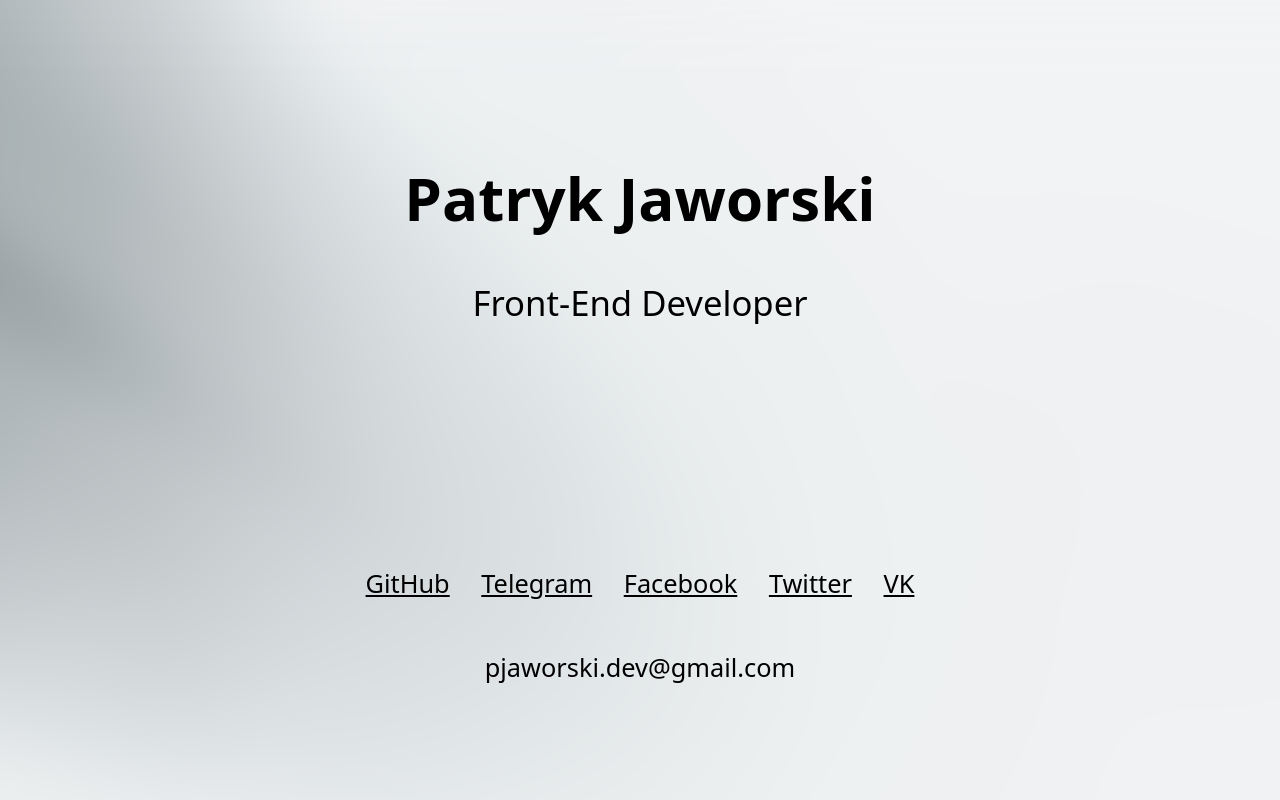
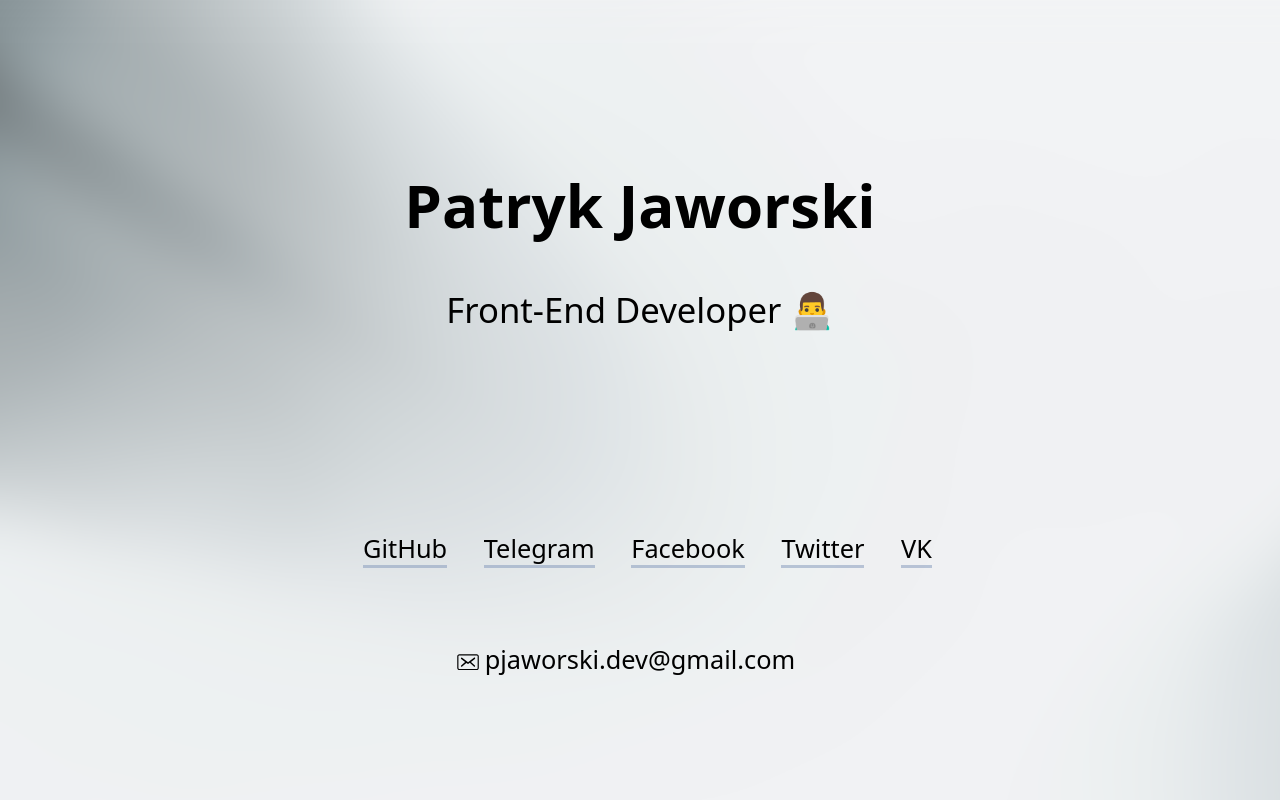
Before and after one commit to gerwld/my-site, a plain HTML site: page index.html in a window 1280 px wide. Drawn offline with Linux system fonts and the light colour scheme; a web font is replaced by a local one.

Commit message:
Redesign & bug fixes

```diff
--- a/index.html
+++ b/index.html
@@ -5,12 +5,13 @@
     <title>Patyk Jaworski - Front-End Developer</title>
     <meta name="description" content="Main page">
     <link rel="stylesheet" href="style.css">
+    <link rel="stylesheet" href="https://fonts.googleapis.com/css?family=Noto-Sans:200,400,500,600">
   </head>
   <body>
     <main class="main-info">
       <container class="main-block">
         <h1>Patryk Jaworski</h1>
-        <p>Front-End Developer</p>
+        <p>Front-End Developer 👨‍💻</p>
         <ul class="social-links">
           <li><a href="https://github.com/gerwld?tab=repositories" title="Link on GitHub" target="_blank">GitHub</a></li>
           <li><a href="https://t.me/p_jaworski" title="Link on Telegram" target="_blank">Telegram</a></li>
@@ -18,7 +19,7 @@
           <li><a href="https://twitter.com/p_jaworski63" title="Link on Twitter" target="_blank">Twitter</a></li>
           <li><a href="https://vk.com/p.jaworski" title="Link on VK" target="_blank">VK</a></li>
         </ul>
-    </container>
+      </container>
       </main>
     <span class="addit-contact-info"><a href="mailto:pjaworski.dev@gmail.com" title="Write on email">pjaworski.dev@gmail.com</a></span>
   </body>
--- a/style.css
+++ b/style.css
@@ -8,18 +8,18 @@
   display: flex;
   flex-direction: column;
   justify-content: center;
-  width: 960px;
   margin: 0 auto;
 
   background-color: #f1f2f4;
-  background-image: url("bg.png");
+  background-image: url("img/bg.png");
   background-repeat:no-repeat;
   background-position: center top;
+  background-size: cover;
   font-family: "Noto Sans", sans-serif;
   font-size: 19pt;
 }
 
-@font-face {
+/* @font-face {
     font-family: 'montserratextralight';
     src: url('fonts/montserrat-extralight-webfont.woff2') format('woff2'),
          url('fonts/montserrat-extralight-webfont.woff') format('woff');
@@ -34,25 +34,21 @@
     font-weight: normal;
     font-style: normal;
 
-}
+} */
 
 .main-block {
   text-align: center;
-}
-
-.main-block li {
-  display: inline;
-
-  margin-right: 25px;
 }
 
 .main-block li:last-of-type{
   margin-right: 0;
 }
 .main-block ul {
-  margin: 0;
+  margin: 0 auto;
   padding: 0;
   list-style: none;
+  width: 700px;
+  line-height: 185%;
 }
 
 .addit-contact-info {
@@ -70,17 +66,22 @@
 
 .main-block p {
   font-size: 26pt;
-  margin-bottom: 25%;
+  margin-bottom: 15%;
 }
 
 a {
   color: #000;
   transition: 0.2s;
-
+  text-decoration: none;
 }
 
 a:hover {
   color: #616161;
+}
+
+.addit-contact-info a:hover::before{
+  color: #fff;
+  opacity: 0.7;
 }
 
 @media only screen
@@ -91,8 +92,35 @@
   }
   .main-block p {
     font-size: 46px;
+    margin-bottom: 20%;
   }
   body {
     font-size: 36px;
   }
+
+  .social-links a {
+    font-size: 45px;
+    line-height: 180%;
+  }
 }
+
+.social-links li {
+  display: inline-block;
+  margin: 0 15px 20px;
+}
+
+.social-links a {
+  border-bottom: 3px solid rgb(130 152 187 / 51%);
+  padding-top: 6px;
+}
+
+.addit-contact-info a{
+  position: relative;
+}
+
+.addit-contact-info a::before {
+  content: url("img/mail.svg");
+  position: absolute;
+  left: -28px;
+  bottom: -2px;
+}
```
Also changed, not shown: bg.png (deleted), img/bg.png (added), img/mail.svg (added), 2 other files.
